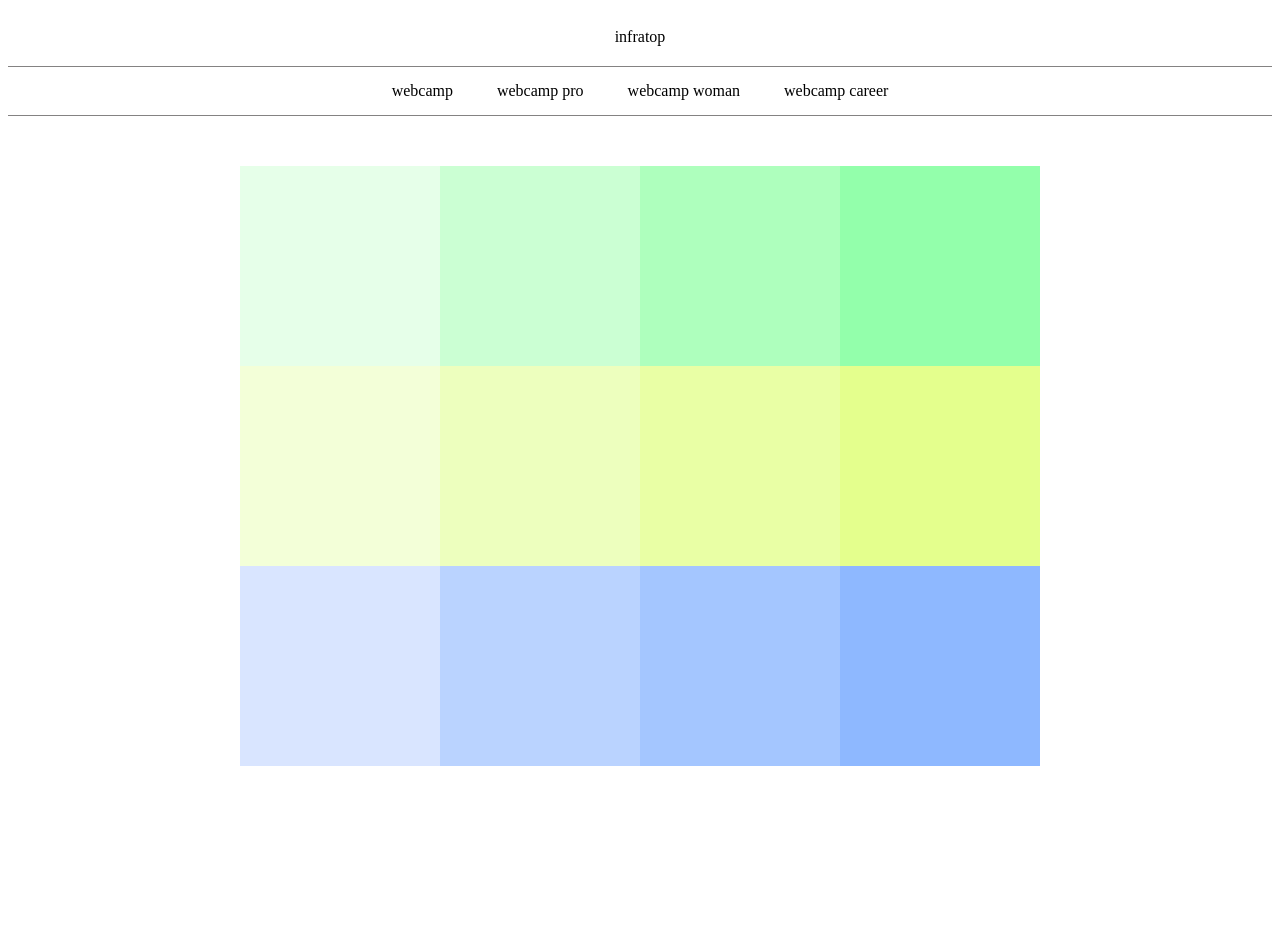
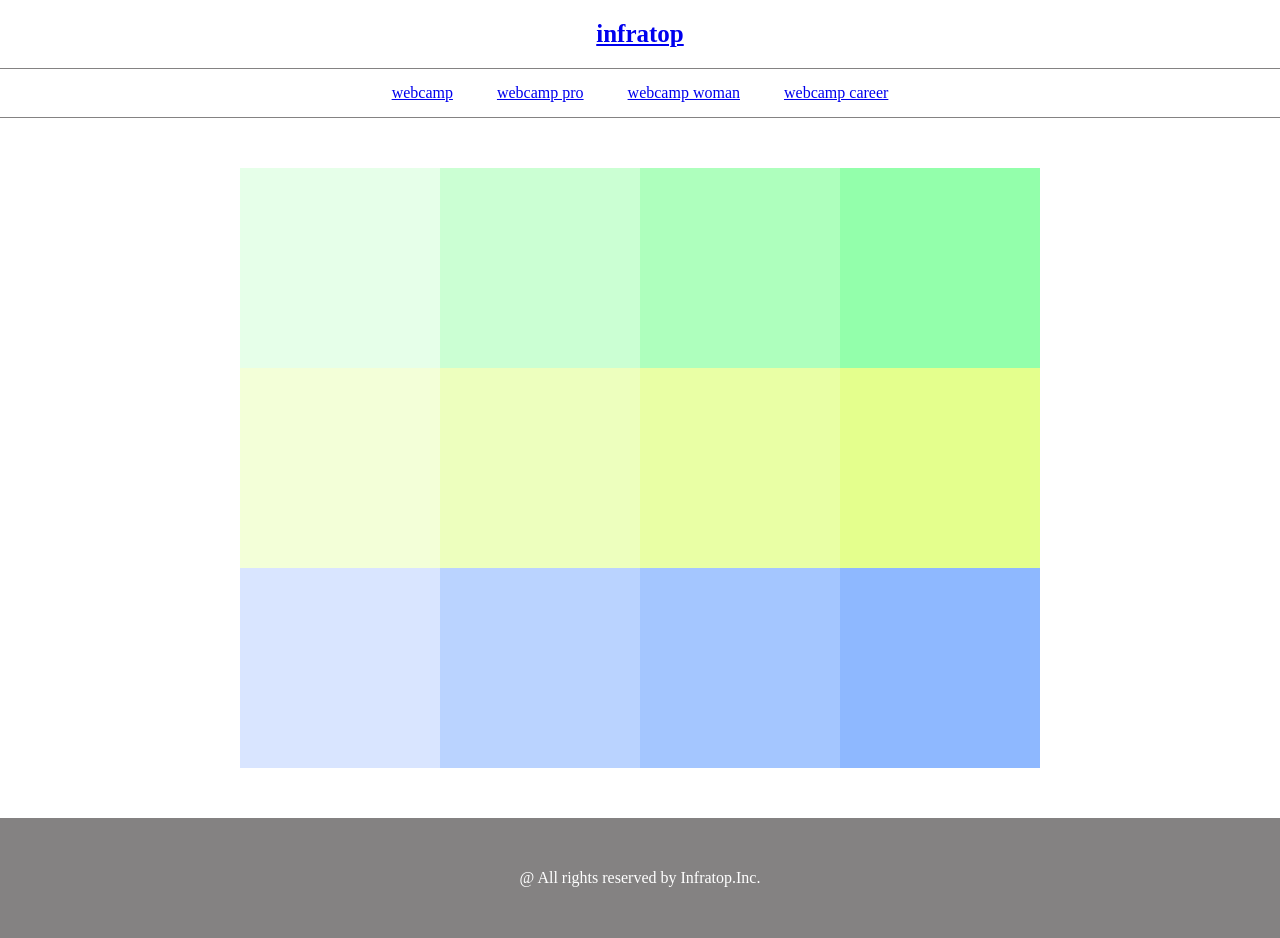
Before and after one commit to hinakokko/html_css, a plain HTML site: page chapter5_exercise/chapter5_exercise.html in a window 1280 px wide. Before the commit the page ends 842 px from the top, so only its background shows below. Drawn offline with Linux system fonts and the light colour scheme.

Commit message:
5章【ヘッダーとフッターを作ろう】_演習問題_完成

```diff
--- a/chapter5_exercise/chapter5_exercise.html
+++ b/chapter5_exercise/chapter5_exercise.html
@@ -11,13 +11,17 @@
 
   <body>
 
-    <header>infratop</header>
+    <header><a href="#">infratop</a></header>
         <nav>
           <ul class="nav-list">
-            <li class="nav-list-item">webcamp</li>
-            <li class="nav-list-item">webcamp pro</li>
-            <li class="nav-list-item">webcamp woman</li>
-            <li class="nav-list-item">webcamp career</li>
+            <li class="nav-list-item">
+              <a href="#">webcamp</a></li>
+            <li class="nav-list-item">
+              <a href="#">webcamp pro</a></li>
+            <li class="nav-list-item">
+              <a href="#">webcamp woman</a></li>
+            <li class="nav-list-item">
+              <a href="#">webcamp career</a></li>
         </ul>
         </nav>
       </div>
@@ -47,7 +51,7 @@
     </div>
 
     <footer>
-      <div class="footer-text">@ All rights reserved by Infratop.Inc.</div>
+      <p class="footer-text">@ All rights reserved by Infratop.Inc.</p>
     </footer>
 
   </body>
--- a/chapter5_exercise/style.css
+++ b/chapter5_exercise/style.css
@@ -1,4 +1,4 @@
-⋆ {
+* {
   margin: 0;
   padding: 0;
   box-sizing: border-box;
@@ -8,6 +8,8 @@ header {
   width: 100%;
   padding: 20px 0;
   text-align: center;
+  font-size: 25px;
+  font-weight: bold;
 }
 
 .nav-list {
@@ -104,7 +106,7 @@ header {
   background-color: #8eb8ff;
 }
 
-.footer {
+footer {
   width: 100%;
   height: 120px;
   background-color: #848282;
```
